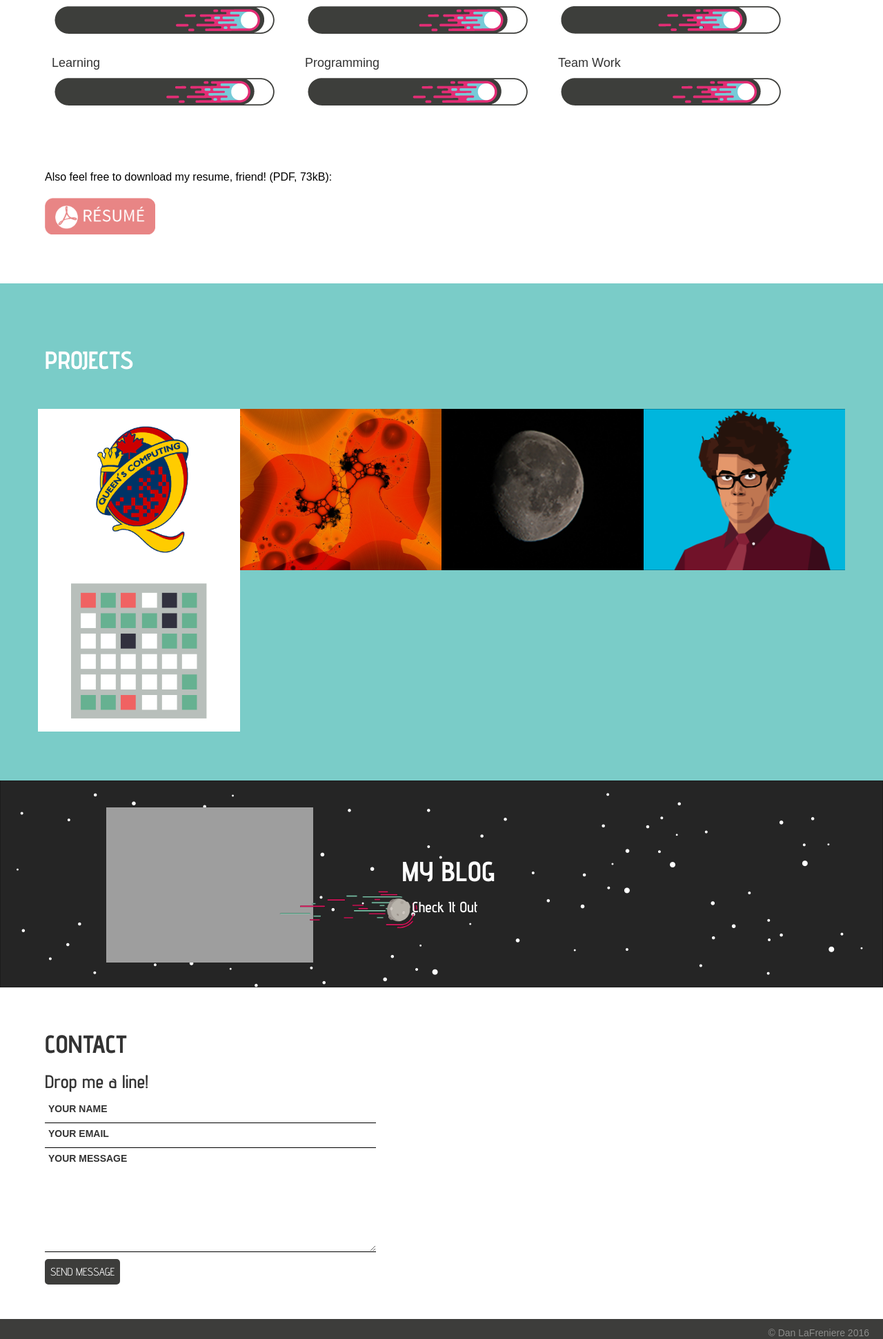
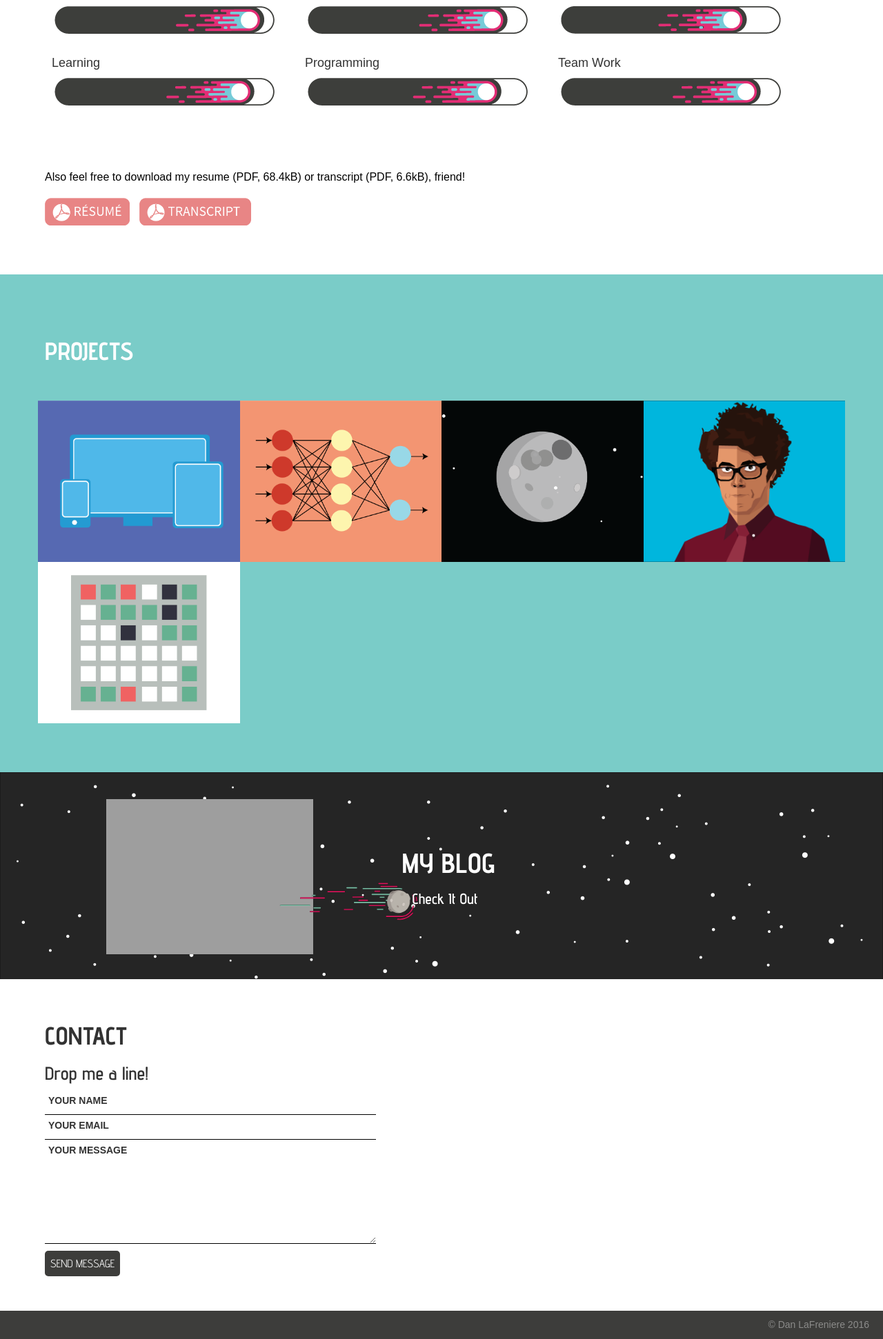
Before and after one commit to danlafreniere/Portfolio, a PHP site: page / in a window 1280 px wide. Shown: the part 939-2881 px from the top of the page at 69% size. Run offline with PHP 8.4, Linux system fonts and the light colour scheme; some libraries are stand-ins or nearby versions; grey boxes are pictures that could not be loaded.

Commit message:
Full site update

```diff
--- a/contact.php
+++ b/contact.php
@@ -28,8 +28,8 @@ if (isset($_POST['name'], $_POST['email'], $_POST['message'])) {
         $mail->SMTPAuth = true;
 
         $mail->Host = 'smtp.gmail.com';
-        $mail->Username = '************@gmail.com';
-        $mail->Password = '***************';
+        $mail->Username = 'lafreniereportfolio@gmail.com';
+        $mail->Password = 'DummyAccountSucker%15';
         $mail->SMTPSecure = 'ssl';
         $mail->Port = 465;
 
--- a/css/style.css
+++ b/css/style.css
@@ -242,7 +242,7 @@ footer {
 }
 
 #resume {
-    width: 170px;
+    height: 40px;
     padding-left: 10px;
     opacity: 0.8;
 }
--- a/index.php
+++ b/index.php
@@ -10,7 +10,7 @@
 
 
 <!doctype html>
-<html lan="en">
+<html lan="en" prefix="og: http://ogp.me/ns#">
 
 <!--    ADD CONTENT FOR ACCESSIBILITY-->
 	<head>
@@ -19,9 +19,9 @@
         <meta property="og:site_name" content="Dan LaFreniere Portfolio"/>
         <meta property="og:title" content="Dan LaFreniere's Portfolio"/>
         <meta property="og:description" content="My portfolio outlining some of my work/side projects and some stuff about myself too!"/>
-        <meta property="og:image" content="images/AshTree-Logo.png">
+        <meta property="og:image" content="http://www.danlafreniere.com/images/AshTree-Social.png">
         <meta property="og:url" content="http://www.danlafreniere.com/">
-        <meta property="og:type" content="portfolio"/>
+        <meta property="og:type" content="blog"/>
    	 	<title>Dan LaFreniere Portfolio</title>
     	<meta name="viewport" content="width=device-width, initial-scale=1.0">
     	<link href='http://fonts.googleapis.com/css?family=Advent+Pro:100,200,300,400,500,600,700' rel='stylesheet' type='text/css'>
@@ -102,9 +102,10 @@
                     </div>
                 </div>
 
-                <p class="bodyText topPadding" style="clear: both;">Also feel free to download my resume, friend! (PDF, 73kB):</p>
+                <p class="bodyText topPadding" style="clear: both;">Also feel free to download my resume (PDF, 68.4kB) or transcript (PDF, 6.6kB), friend!</p>
 
             <a download href="files/Daniel_LaFreniere_Resume.pdf"><img alt="Button to Download my Resume (PDF Format)" src="images/ResumeButton.png" id="resume"/></a>
+            <a download href="files/Daniel_LaFreniere_Transcript.pdf"><img alt="Button to Download my Transcript (PDF Format)" src="images/TranscriptButton.png" id="resume"/></a>
             <p>&nbsp;</p>
 
             </div>
@@ -117,14 +118,14 @@
             <div class="container"><h1 class="whiteText">PROJECTS</h1><br/>&nbsp;</div>
             <div class="container">
 
-                 <a class="thumb" style="background-image: url(/images/Queens_Sites.png);">
+                 <a class="thumb" style="background-image: url(/images/Websites.png);">
                     <div class="thumb-overlay">
                         <strong class="thumb-text">Queen's University Faculty Websites</strong>
                         <div class="coming-soon"><strong>- Page Coming Soon -</strong></div>
                     </div>
                 </a>
 
-                <a class="thumb" style="background-image: url(/images/MDSS.jpg);">
+                <a class="thumb" style="background-image: url(/images/MDSS.png);">
 
                     <div class="thumb-overlay">
                         <strong class="thumb-text">Medical Decision Support System</strong>
@@ -134,7 +135,7 @@
 
 
 
-                <a class="thumb" style="background-image: url(/images/Moon.jpg);">
+                <a class="thumb" style="background-image: url(/images/Moon.png);">
                     <div class="thumb-overlay">
                         <strong class="thumb-text">Automated Barn Door Star Tracker</strong>
                         <div class="coming-soon"><strong>- Page Coming Soon -</strong></div>
```
Also changed, not shown: 2 other files.
